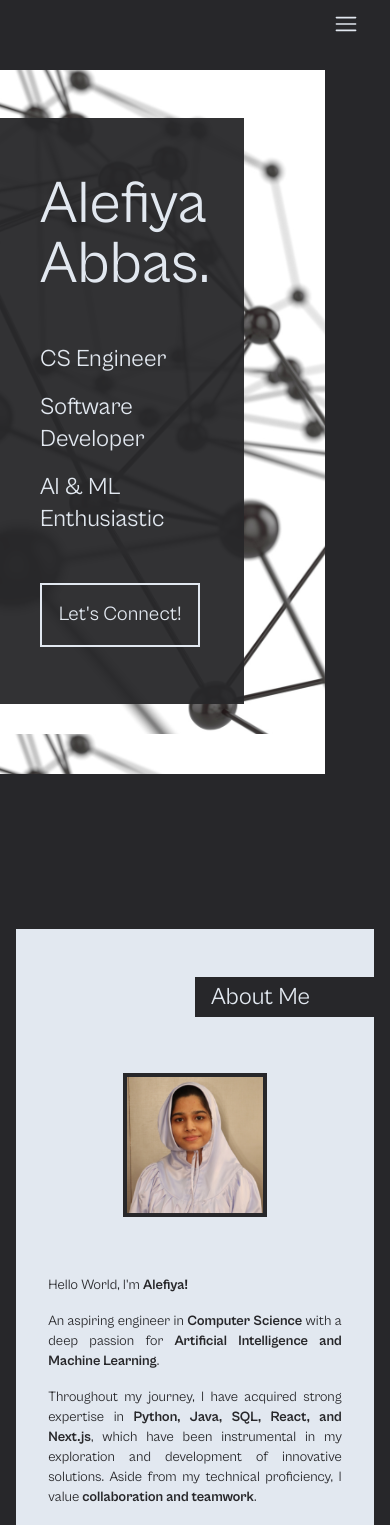
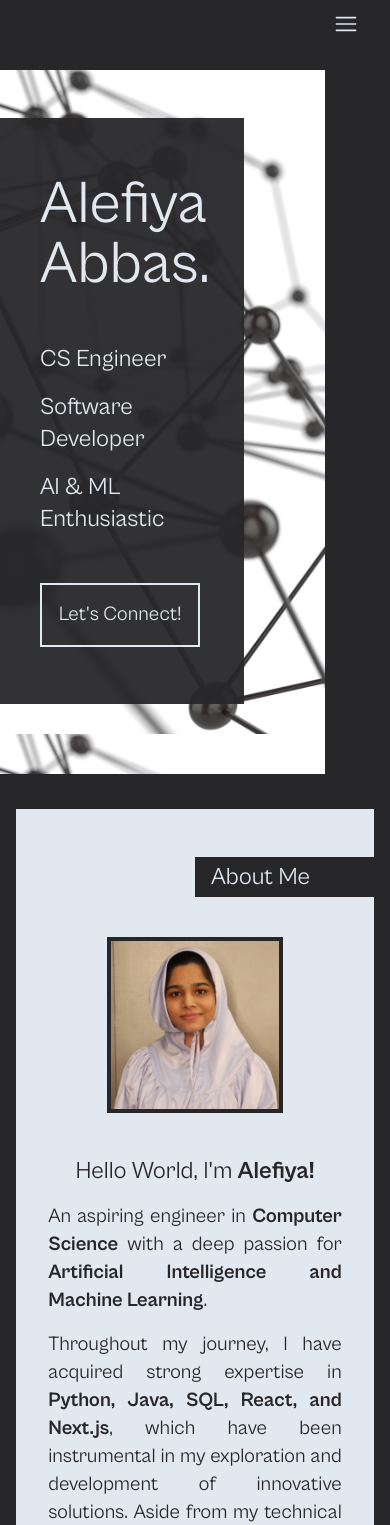
Before and after one commit to AlefiyaAbbas/alefiyar02, a Next.js app: page / in a window 390 px wide. Shown: the top 1525 px of the page. Built offline with nearby package versions, Linux system fonts and the light colour scheme.

Commit message:
Minor Changes

```diff
--- a/components/About.js
+++ b/components/About.js
@@ -11,21 +11,20 @@ export default function About() {
             <Header />
           </div>
           <div className="flex flex-col  justify-center items-center m-2">
-            <Image src={Alef} alt="alefiya" className="w-36 h-36 border-4 border-zinc-800 m-12 md:hidden" />
+            <Image src={Alef} alt="alefiya" className="w-44 h-44 border-4 border-zinc-800 m-8 md:hidden" />
             <div className="md:flex">
               <div clasName="flex flex-row">
                 <div className="bg-zinc-800 md:w-96 md:h-96 mx-20 mt-10" />
                 <div className='bg-[url("/images/alefiya.png")] md:w-96 md:h-96 mx-24 -my-[370px]' />
               </div>
-              <ul className="flex flex-col gap-4 text-zinc-800 pt-[340px] px-6 text-sm md:text-3xl text-justify md:p-10 md:leading-10">
-                <li> Hello World, I&apos;m <b>Alefiya!</b> </li>
+              <ul className="flex flex-col gap-4 text-zinc-800 pt-[340px] px-6 text-xl md:text-3xl text-justify md:p-10 md:leading-10">
+                <li className="text-center md:text-left text-2xl"> Hello World, I&apos;m <b>Alefiya!</b> </li>
                 <li> An aspiring engineer in <b>Computer Science</b> with a deep passion for <b>Artificial Intelligence and Machine Learning</b>.</li>
                 <li>
                   Throughout my journey, I have acquired strong expertise in <b>Python, Java, SQL, React, and Next.js</b>, which have been instrumental in my exploration and development of innovative solutions.
                   Aside from my technical proficiency, I value <b>collaboration and teamwork</b>.
                 </li>
                 <li> Explore my portfolio to see my work. Let&apos;s <b>connect and create</b> something extraordinary!</li>
-
               </ul>
             </div>
           </div>
```
